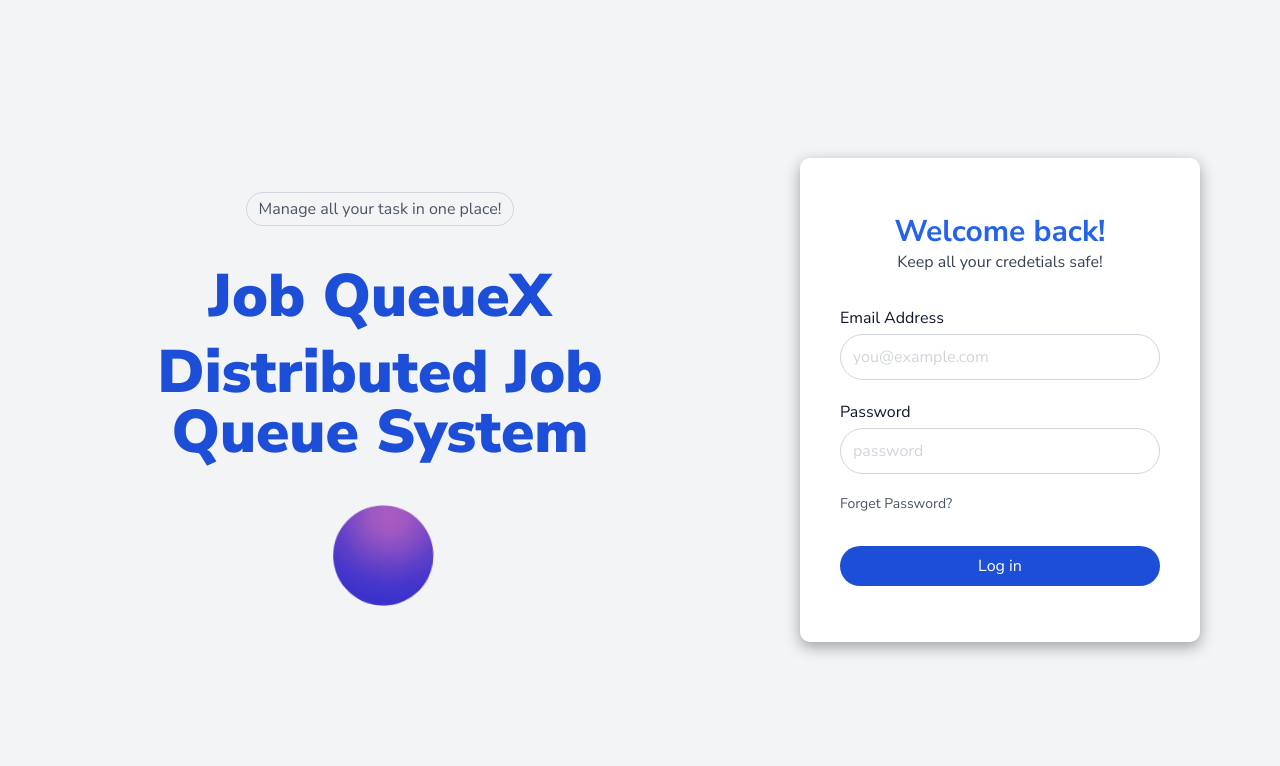
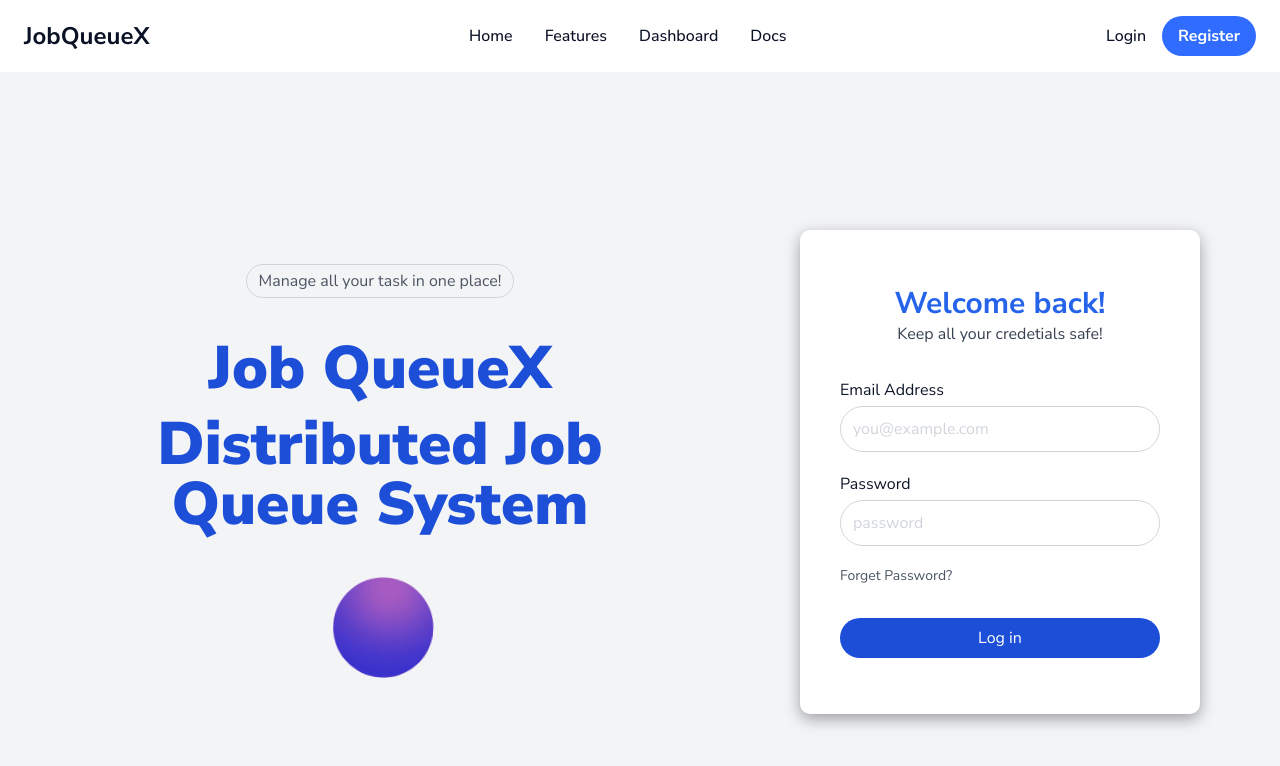
Before and after one commit to pushkarlabh1/Distributed-Job-Queue-, a React (Vite) app in the folder client/: page /log-in in a window 1280 px wide. Shown: the top 766 px of the page. Built offline with nearby package versions, Linux system fonts and the light colour scheme; no server answers.

Commit message:
latest Fixed v(1)

```diff
--- a/client/src/components/JobQueueXNavBar.jsx
+++ b/client/src/components/JobQueueXNavBar.jsx
@@ -5,7 +5,7 @@ const JobQueueXNavBar = () => {
   return (
     <nav className="bg-white shadow-md py-4 px-6 flex justify-between items-center">
       <div className="text-2xl font-bold text-[#0B1226]">
-        <Link to="/">JobQueueX</Link>
+        <Link to="/" className="hover:text-[#2F6CFF] transition-colors">JobQueueX</Link>
       </div>
       <div className="hidden md:flex items-center space-x-8">
         <Link to="/" className="text-[#0B1226] font-medium hover:text-[#2F6CFF]">Home</Link>
--- a/client/src/components/Sidebar.jsx
+++ b/client/src/components/Sidebar.jsx
@@ -80,14 +80,14 @@ const Sidebar = () => {
 
   return (
     <div className='w-full h-full flex flex-col gap-6 p-5'>
-      <h1 className='flex gap-1 items-center'>
+      <Link to="/" className="flex gap-1 items-center hover:text-[#2F6CFF] transition-colors">
         <p className='bg-blue-600 p-2 rounded-full'>
           <MdOutlineAddTask className='text-white text-2xl font-black' />
         </p>
         <span className='text-2xl font-bold text-black dark:text-white'>
           JobQueueX
         </span>
-      </h1>
+      </Link>
 
       <div className='flex-1 flex flex-col gap-y-5 py-8'>
         {sidebarLinks.map((link) => (
--- a/client/src/components/index.js
+++ b/client/src/components/index.js
@@ -6,6 +6,7 @@ import ConfirmatioDialog, { UserAction } from "./ConfirmationDialog";
 import Loading from "./Loading";
 import ModalWrapper from "./ModalWrapper";
 import Navbar from "./Navbar";
+import JobQueueXNavBar from "./JobQueueXNavBar";
 import SelectList from "./SelectList";
 import Sidebar from "./Sidebar";
 import Table from "./Table";
@@ -24,6 +25,7 @@ export {
   Loading,
   ModalWrapper,
   Navbar,
+  JobQueueXNavBar,
   SelectList,
   Sidebar,
   Table,
--- a/client/src/pages/Login.jsx
+++ b/client/src/pages/Login.jsx
@@ -3,6 +3,7 @@ import { useDispatch, useSelector } from "react-redux";
 import { useNavigate } from "react-router-dom";
 import { toast } from "sonner";
 import { Button, Loading, Textbox } from "../components";
+import JobQueueXNavBar from "../components/JobQueueXNavBar";
 import { useLoginMutation } from "../redux/slices/api/authApiSlice";
 import { setCredentials } from "../redux/slices/authSlice";
 import { useEffect } from "react";
@@ -35,7 +36,9 @@ const Login = () => {
   }, [user]);
 
   return (
-    <div className='w-full min-h-screen flex items-center justify-center flex-col lg:flex-row bg-[#f3f4f6] dark:bg-[radial-gradient(ellipse_at_top,_var(--tw-gradient-stops))] from-[#302943] via-slate-900 to-black'>
+    <div className='w-full min-h-screen flex flex-col'>
+      <JobQueueXNavBar />
+      <div className='w-full min-h-screen flex items-center justify-center flex-col lg:flex-row bg-[#f3f4f6] dark:bg-[radial-gradient(ellipse_at_top,_var(--tw-gradient-stops))] from-[#302943] via-slate-900 to-black flex-1'>
         <div className='w-full md:w-auto flex gap-0 md:gap-40 flex-col md:flex-row items-center justify-center'>
           <div className='h-full w-full lg:w-2/3 flex flex-col items-center justify-center'>
             <div className='w-full md:max-w-lg 2xl:max-w-3xl flex flex-col items-center justify-center gap-5 md:gap-y-10 2xl:-mt-20'>
@@ -106,6 +109,7 @@ const Login = () => {
           </div>
         </div>
       </div>
+    </div>
   );
 };
 
```
Also changed, not shown: client/src/components/Navbar.jsx (line endings or trailing spaces). Lines whose indentation alone changed are shown as unchanged.
